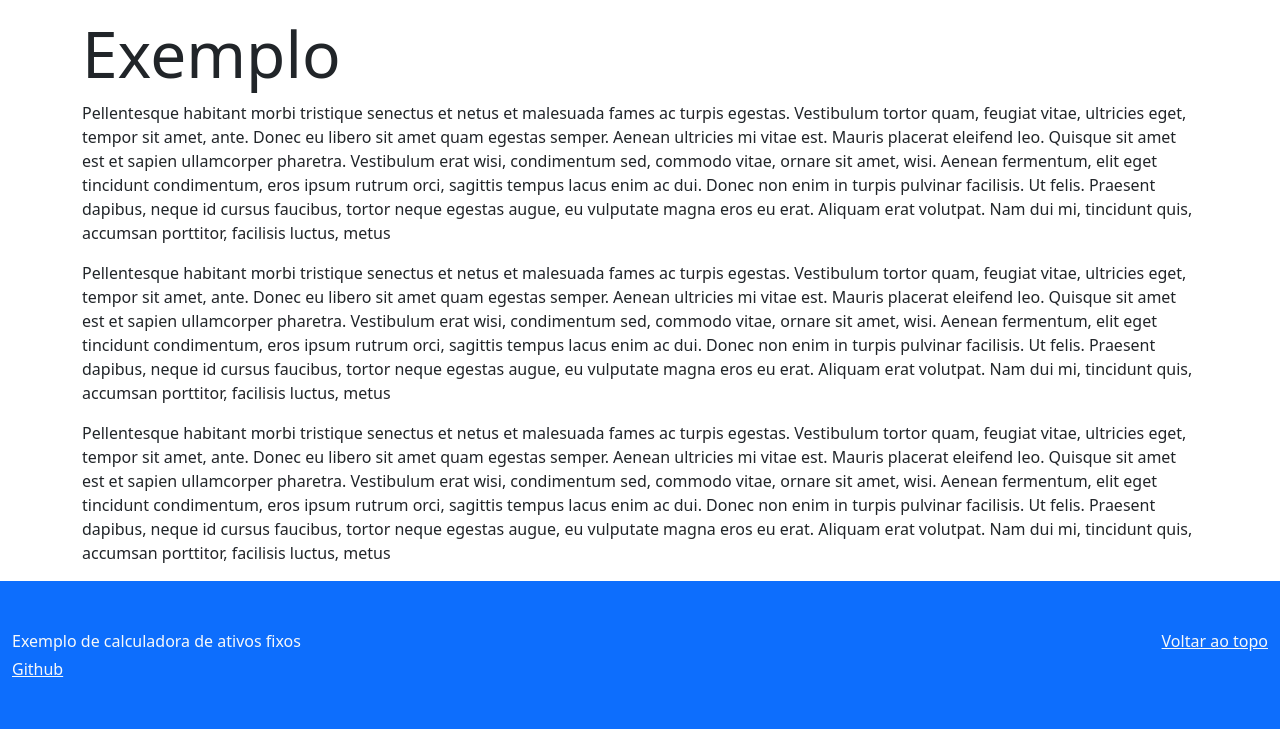
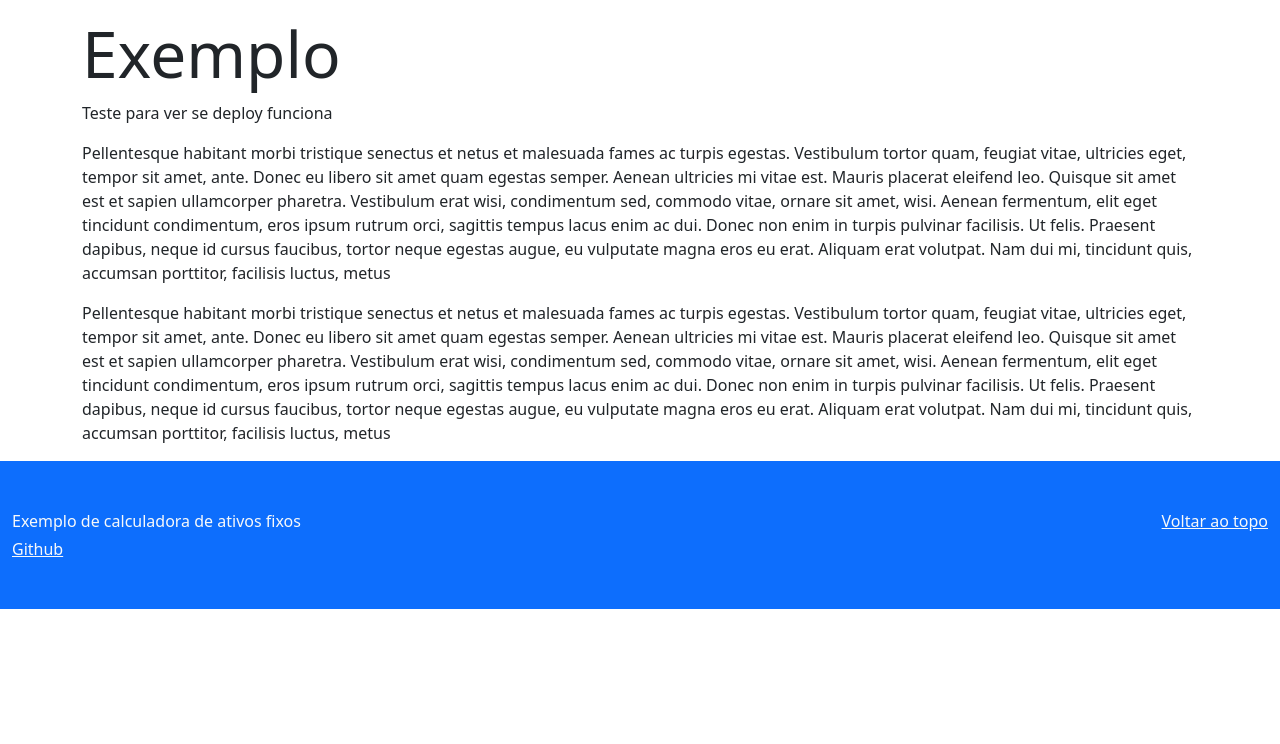
Before and after one commit to djrusky/calculadora-ativos-fixos, a Flask app: page /example in a window 1280 px wide. Shown: the part 56-800 px from the top of the page. Run offline with Flask 3, Linux system fonts and the light colour scheme.

Commit message:
[FEAT]: edição da rota de exemplo

```diff
--- a/templates/example.html
+++ b/templates/example.html
@@ -3,13 +3,7 @@
 {% block content %}
 <h1 class="display-3">Exemplo</h1>
 
-<p>Pellentesque habitant morbi tristique senectus et netus et malesuada fames ac turpis egestas. Vestibulum tortor quam,
-    feugiat vitae, ultricies eget, tempor sit amet, ante. Donec eu libero sit amet quam egestas semper. Aenean ultricies
-    mi vitae est. Mauris placerat eleifend leo. Quisque sit amet est et sapien ullamcorper pharetra. Vestibulum erat
-    wisi, condimentum sed, commodo vitae, ornare sit amet, wisi. Aenean fermentum, elit eget tincidunt condimentum, eros
-    ipsum rutrum orci, sagittis tempus lacus enim ac dui. Donec non enim in turpis pulvinar facilisis. Ut felis.
-    Praesent dapibus, neque id cursus faucibus, tortor neque egestas augue, eu vulputate magna eros eu erat. Aliquam
-    erat volutpat. Nam dui mi, tincidunt quis, accumsan porttitor, facilisis luctus, metus</p>
+<p>Teste para ver se deploy funciona</p>
 
 <p>Pellentesque habitant morbi tristique senectus et netus et malesuada fames ac turpis egestas. Vestibulum tortor quam,
     feugiat vitae, ultricies eget, tempor sit amet, ante. Donec eu libero sit amet quam egestas semper. Aenean ultricies
```
